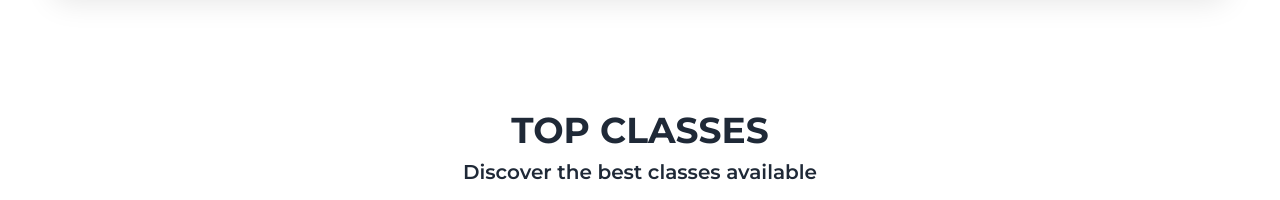
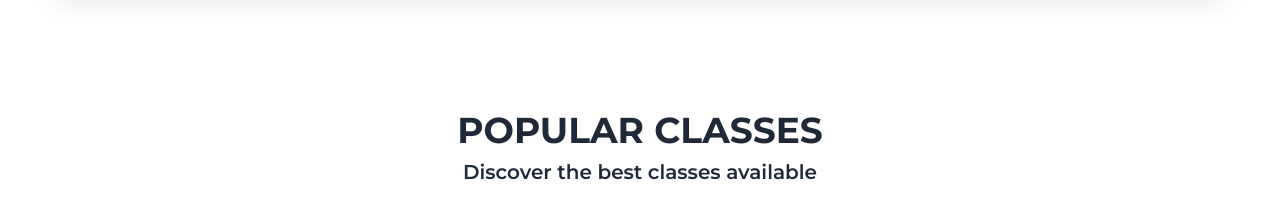
Before and after one commit to nazmulayyan/lingua-language-school-client, a React (Vite) app: page / in a window 1280 px wide. Shown: the part 1182-1382 px from the top of the page. Built offline with nearby package versions, Linux system fonts and the light colour scheme; no server answers.

Commit message:
heading changes on popular classes

```diff
--- a/src/Pages/Home/PopularClasses/PopularClasses.jsx
+++ b/src/Pages/Home/PopularClasses/PopularClasses.jsx
@@ -17,7 +17,7 @@ const PopularClasses = () => {
     return (
         <div className="w-11/12 mx-auto mb-28">
             <div>
-                <SectionTitle heading={'Top Classes'} />
+                <SectionTitle heading={'popular Classes'} />
                 <SectionTitle subHeading={'Discover the best classes available'} />
             </div>
             <div className="grid lg:grid-cols-3 md:grid-cols-2 grid-cols-1 gap-6 mt-20">
```
